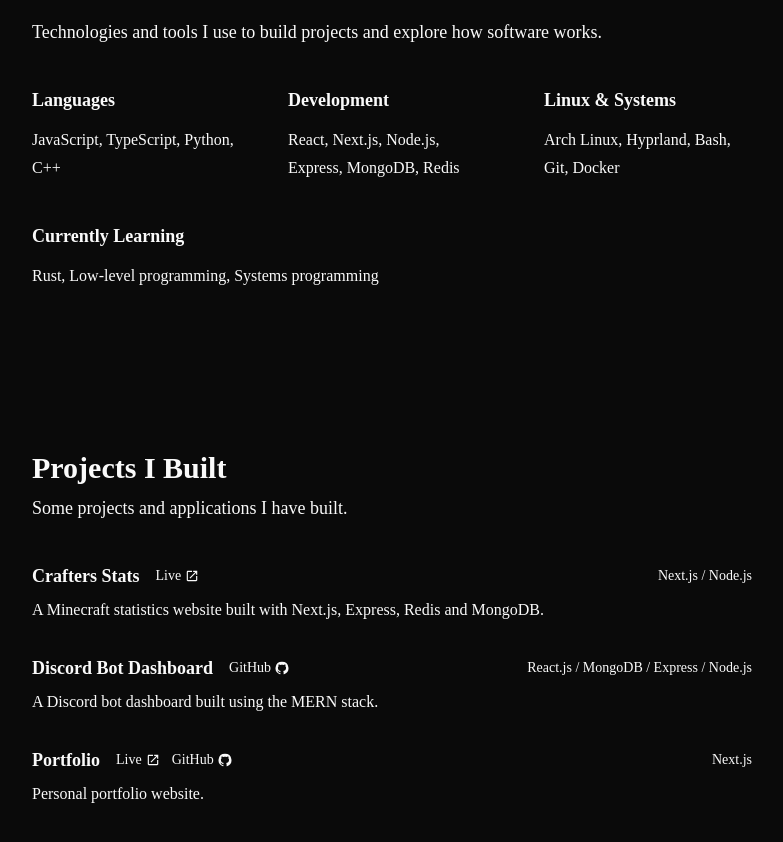
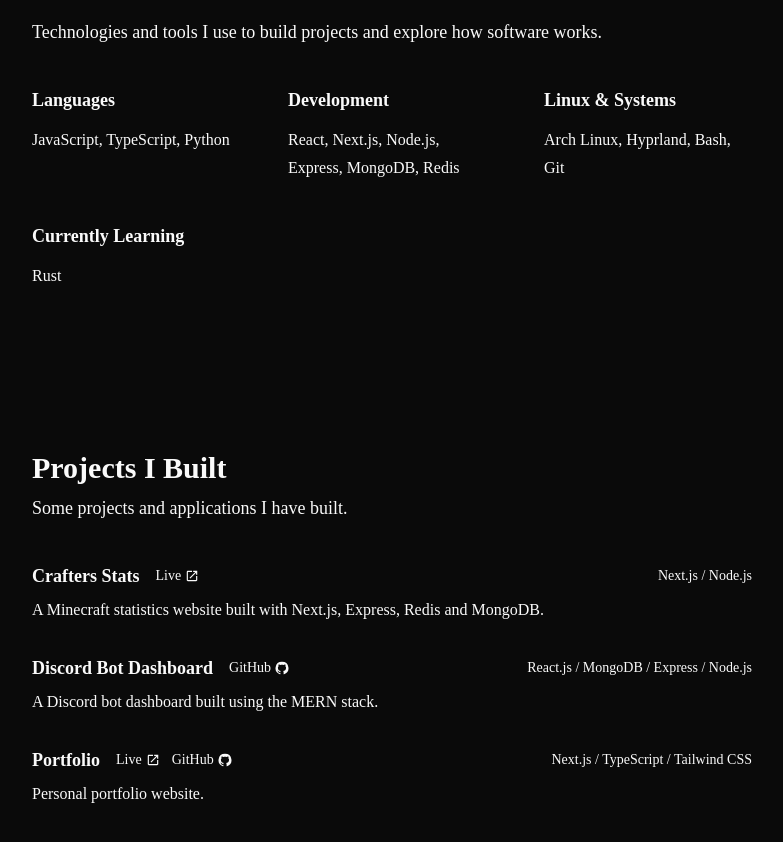
Before and after one commit to SahilShidruk/Portfolio-Website, a Next.js app: page / in a window 1280 px wide. Shown: the part 666-1508 px from the top of the page, without its empty margins (248-1031 px from the left). Built offline with nearby package versions, Linux system fonts and the light colour scheme; what @mui/material-nextjs would draw is missing.

Commit message:
Update data.ts

```diff
--- a/app/data.ts
+++ b/app/data.ts
@@ -3,7 +3,6 @@ export const techStack = {
     "JavaScript",
     "TypeScript",
     "Python",
-    "C++",
   ],
 
   development: [
@@ -20,13 +19,10 @@ export const techStack = {
     "Hyprland",
     "Bash",
     "Git",
-    "Docker",
   ],
 
   learning: [
     "Rust",
-    "Low-level programming",
-    "Systems programming",
   ],
 };
 
@@ -53,7 +49,7 @@ export const projects = [
     name: "Portfolio",
     description:
       "Personal portfolio website.",
-    stack: "Next.js",
+    stack: "Next.js / TypeScript / Tailwind CSS",
     live: "https://sahil.is-a.dev/",
     github: "https://github.com/SahilShidruk/Portfolio-Website",
   },
```
